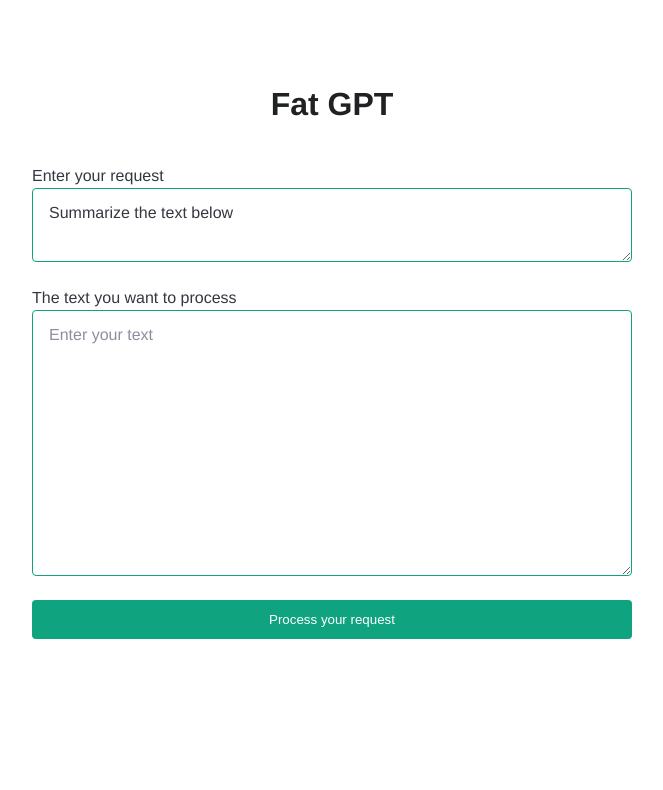
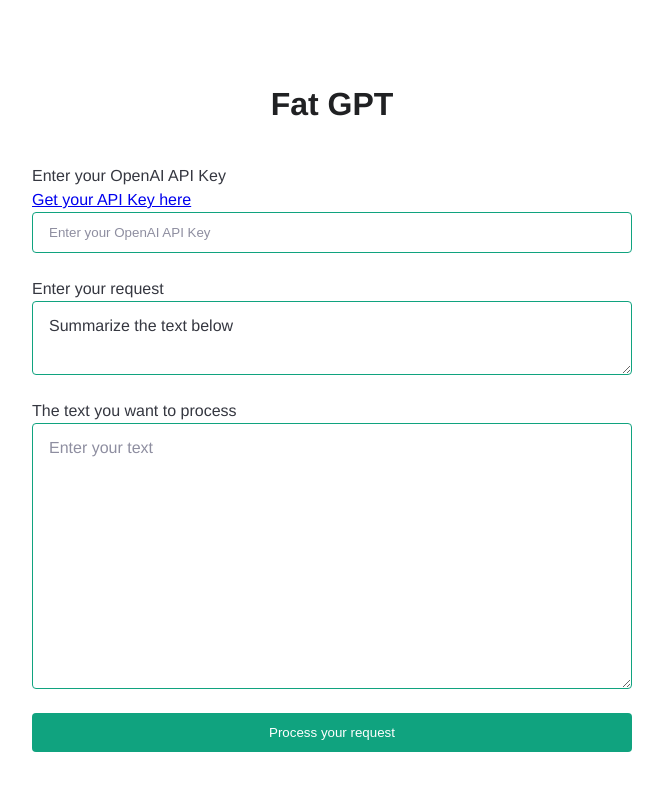
Before and after one commit to Onigam/fat-chatgpt, a Next.js app: page / in a window 1280 px wide. Shown: the top 790 px of the page, without its empty margins (308-971 px from the left). Built offline with nearby package versions, Linux system fonts and the light colour scheme; a web font is replaced by a local one.

Commit message:
feat: set api key and persist data

```diff
--- a/pages/api/generate.js
+++ b/pages/api/generate.js
@@ -1,6 +1,6 @@
+import { Configuration, OpenAIApi } from "openai";
 import callGPT from "./openai";
 import sequence from "./sequence";
-
 
 function splitString(str, chunkSize) {
   let chunks = [];
@@ -12,16 +12,18 @@
 
 // eslint-disable-next-line import/no-anonymous-default-export
 export default async function (req, res) {
-  /*if (!configuration.apiKey) {
-    res.status(500).json({
+
+  const openaiAPIKey = req.body.openaiAPIKey || "";
+  if (text.trim().length === 0) {
+    res.status(400).json({
       error: {
-        message: "OpenAI API key not configured, please follow instructions in README.md",
+        message: "Please enter your OpenAI API Key",
       }
     });
     return;
-  }*/
+  }
 
-  const request = req.body.request || '';
+  const request = req.body.request || "";
   if (request.trim().length === 0) {
     res.status(400).json({
       error: {
@@ -31,7 +33,7 @@
     return;
   }
 
-  const text = req.body.text || '';
+  const text = req.body.text || "";
   if (text.trim().length === 0) {
     res.status(400).json({
       error: {
@@ -41,17 +43,25 @@
     return;
   }
 
+
+
+
   try {
+    const configuration = new Configuration({
+      apiKey: openaiAPIKey,
+    });
+    const openai = new OpenAIApi(configuration);
+
     let chunks = splitString(text, 3000);
 
     sequence(chunks, (chunk, index) => {
       console.log(`Progressing chunk: ${index} of ${chunks.length}`);
-      return callGPT(chunk, request);
+      return callGPT(chunk, request, openai);
     }).then((result) => {
       console.log("Done!");
       res.status(200).json({ result });
     });
-  } catch(error) {
+  } catch (error) {
     // Consider adjusting the error handling logic for your use case
     if (error.response) {
       console.error(error.response.status, error.response.data);
@@ -60,8 +70,8 @@
       console.error(`Error with OpenAI API request: ${error.message}`);
       res.status(500).json({
         error: {
-          message: 'An error occurred during your request.',
-        }
+          message: "An error occurred during your request.",
+        },
       });
     }
   }
--- a/pages/api/openai.js
+++ b/pages/api/openai.js
@@ -1,10 +1,3 @@
-import { Configuration, OpenAIApi } from "openai";
-
-const configuration = new Configuration({
-  apiKey: "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",
-});
-const openai = new OpenAIApi(configuration);
-
 function generatePrompt(text, request) {
     return `${request}:
 
@@ -14,7 +7,7 @@
       `;
   }
 
-export default async function callGPT(text, request) {
+export default async function callGPT(text, request, openai) {
   const completion = await openai.createCompletion({
     model: "text-davinci-003",
     prompt: generatePrompt(text, request),
--- a/pages/index.js
+++ b/pages/index.js
@@ -1,12 +1,32 @@
 import styles from '@/styles/Home.module.css';
 import Head from 'next/head';
-import { useState } from "react";
+import { useEffect, useState } from "react";
 
 export default function Home() {
   const [requestInput, setRequestInput] = useState("Summarize the text below");
   const [textInput, setTextInput] = useState("");
   const [result, setResult] = useState();
   const [processing, setProcessing] = useState(false);
+
+
+  // Get the openai api key from the local storage
+  const [openaiAPIKey, setOpenAIAPIKey] = useState("");
+
+
+  useEffect(() => {
+    if (window && window.localStorage) {
+      const key = window.localStorage.getItem("openaiAPIKey");
+      if (key) {
+        setOpenAIAPIKey(key);
+      }
+
+      const request = window.localStorage.getItem("request");
+      if (request) {
+        setRequestInput(request);
+      }
+    }
+  }, []);
+
 
   async function onSubmit(event) {
     event.preventDefault();
@@ -17,7 +37,7 @@
         headers: {
           "Content-Type": "application/json",
         },
-        body: JSON.stringify({ request: requestInput, text: textInput }),
+        body: JSON.stringify({ request: requestInput, text: textInput, openaiAPIKey }),
       });
 
       const data = await response.json();
@@ -35,6 +55,20 @@
     }
   }
 
+  const setAPIKeyAndPersist = (key) => {
+    setOpenAIAPIKey(key);
+    if (window && window.localStorage) {
+      window.localStorage.setItem("openaiAPIKey", key);
+    }
+  }
+
+  const setRequestAndPersist = (request) => {
+    setRequestInput(request);
+    if (window && window.localStorage) {
+      window.localStorage.setItem("request", request);
+    }
+  }
+
   return (
     <div>
       <Head>
@@ -45,6 +79,16 @@
       <main className={styles.main}>
         <h3>Fat GPT</h3>
         <form onSubmit={onSubmit}>
+          <label for="openaiAPIKey">Enter your OpenAI API Key</label>
+          <a href="https://beta.openai.com/account/api-keys">Get your API Key here</a>
+          <input
+            type="text"
+            name="openaiAPIKey"
+            placeholder="Enter your OpenAI API Key"
+            value={openaiAPIKey}
+            onChange={(e) => setAPIKeyAndPersist(e.target.value)}
+          />
+
           <label for="request">Enter your request</label>
           <textarea
             type="text"
@@ -52,7 +96,7 @@
             rows="2"
             placeholder="Enter your request"
             value={requestInput}
-            onChange={(e) => setRequestInput(e.target.value)}
+            onChange={(e) => setRequestAndPersist(e.target.value)}
           />
           <label for="request">The text you want to process</label>
           <textarea
```
Lines whose indentation alone changed are shown as unchanged.
